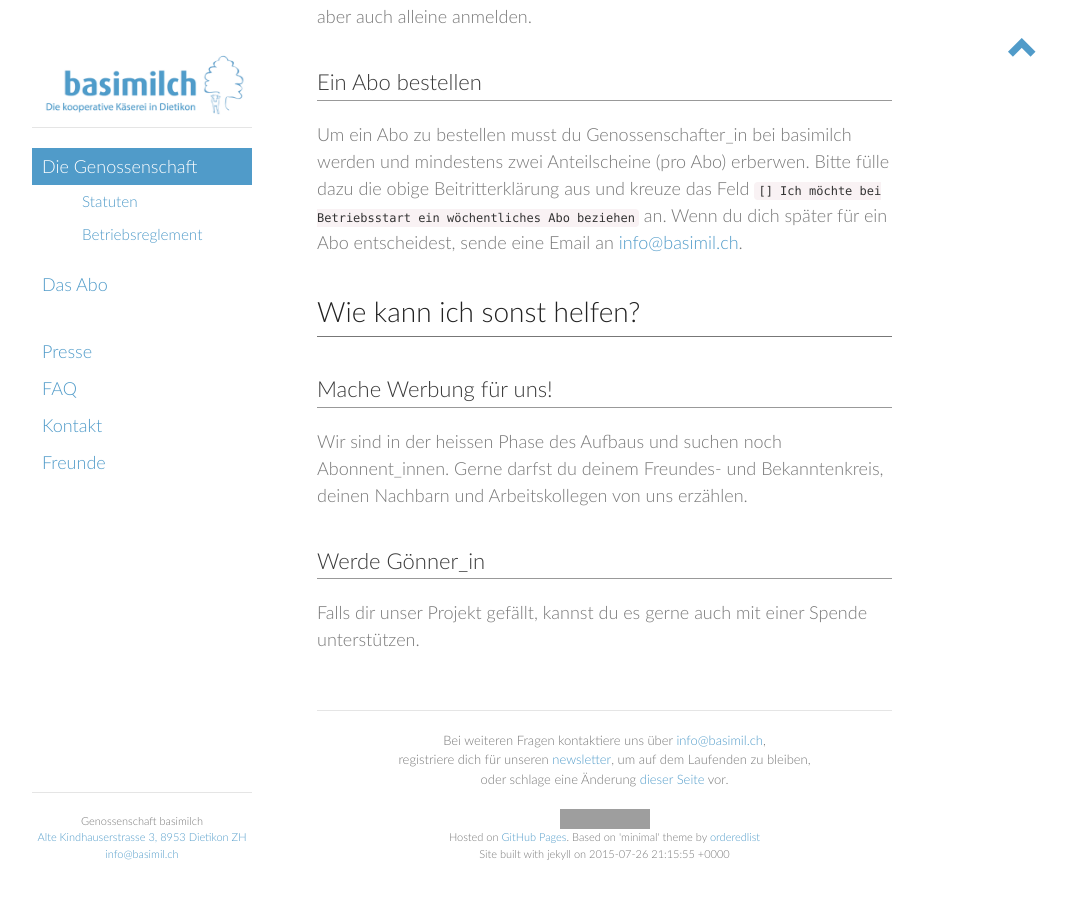
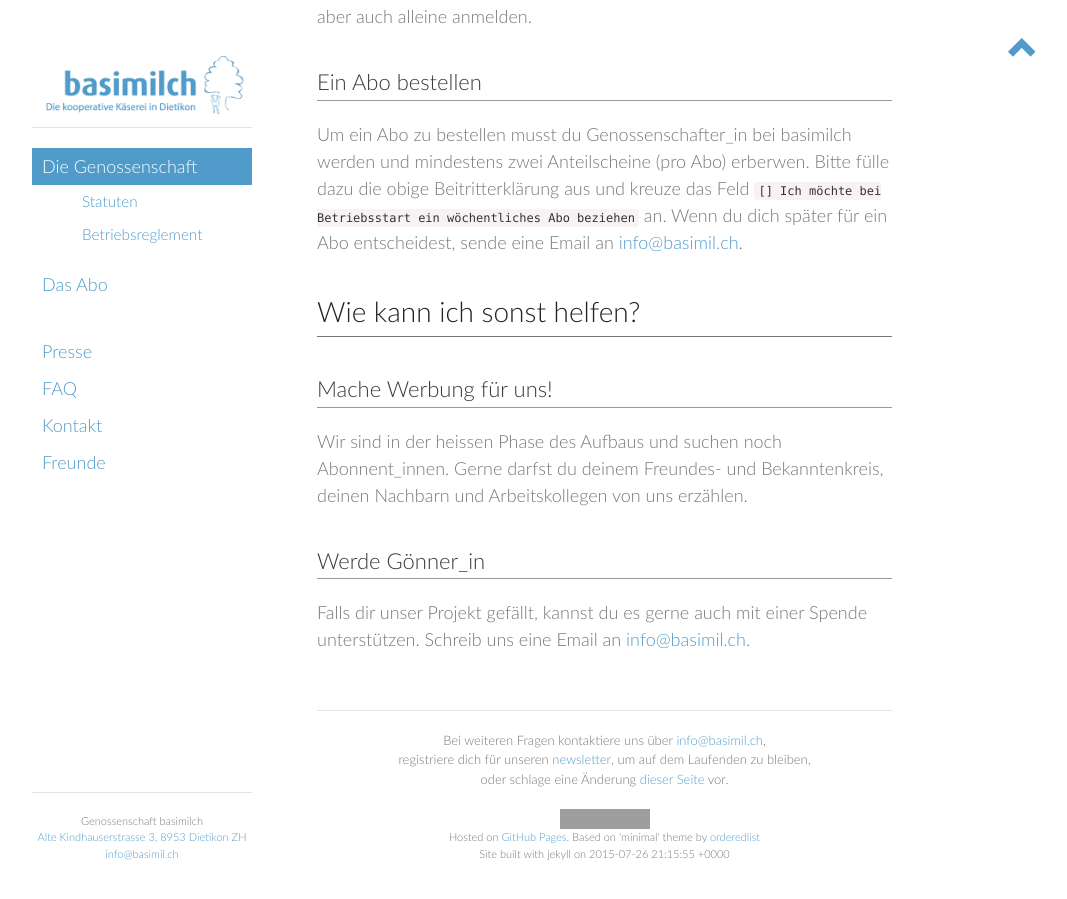
Before and after one commit to vryser/basimilch.github.io, a Jekyll site: the page built from pages/01-die-genossenschaft.md, in a window 1280 px wide and 900 px high, scrolled down 1152 px. Shown: the whole window, without its empty margins (178-1245 px from the left). Built offline with Jekyll 4.4.1, drawn with Linux system fonts in a browser that asks for light colours; grey boxes are pictures that could not be loaded.

Commit message:
fix: add email address to contribute as donor
@vryser

Please validate this commit.

Regarding the comment in your email, for the moment I add the email
address, and we can discuss later what to display here and how.

```diff
--- a/pages/01-die-genossenschaft.md
+++ b/pages/01-die-genossenschaft.md
@@ -57,4 +57,5 @@ deinen Nachbarn und Arbeitskollegen von uns erzählen.
 ## Werde Gönner_in
 
 Falls dir unser Projekt gefällt, kannst du es gerne auch mit einer
-Spende unterstützen.
+Spende unterstützen. Schreib uns eine Email an
+{% include info_email_link.html %}.
```
